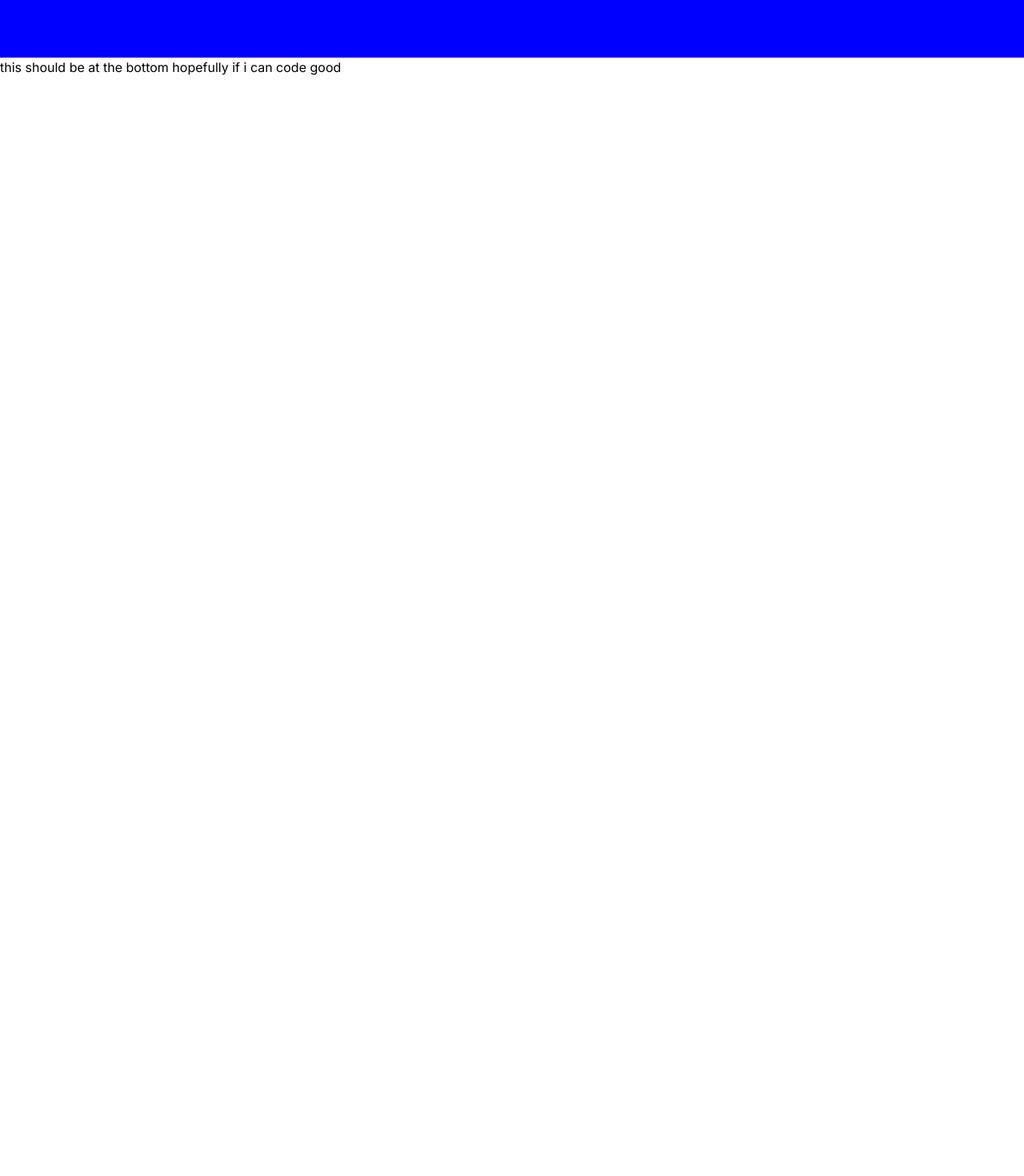
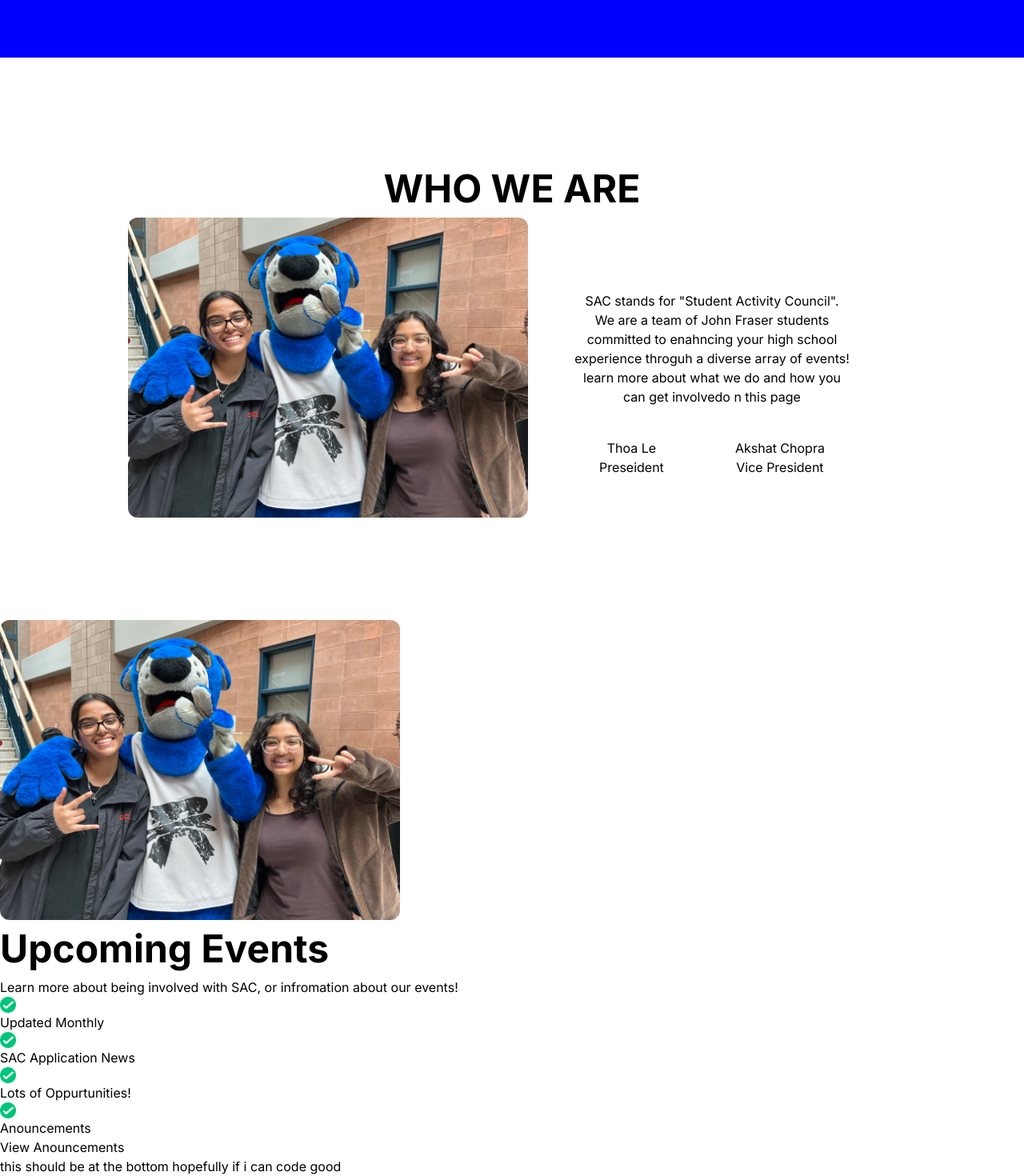
Before and after one commit to JohnfraserSAC/johnfrasersac, a Next.js app: page / in a window 1280 px wide. Shown: the part 728-2198 px from the top of the page at 80% size. Before the commit the page ends 824 px from the top, so only its background shows below. Built offline with nearby package versions, Linux system fonts and the light colour scheme.

Commit message:
created Who we are (i tried to make it dynamic but it didn't work)

```diff
--- a/app/page.tsx
+++ b/app/page.tsx
@@ -3,7 +3,7 @@ import Image from 'next/image'
 
 const page = () => {
   return (
-    <main>
+    <main className='max-w-8xl mx-auto'>
 
       {/* HERO SECTION */}
       <div className='relative h-screen custom-background-1'>
@@ -35,9 +35,86 @@ const page = () => {
 
       {/* WHO WE ARE SECTION */}
 
+      <div className='flex flex-col justify-center items-center mx-40 my-32'>
+        <h1 className='text-center'>WHO WE ARE</h1>
+        <div className='flex'>
+        <Image
+              className='rounded-xl'
+              src='/hero.jpg'
+              width={500}
+              height={1}
+              alt='hero image' />
+          <div className=' flex flex-col  justify-center items-center'>
+            <p className='text-center w-9/12 my-10'>SAC stands for "Student Activity Council". We are a team of John Fraser students committed to enahncing your high school experience throguh a diverse array of events! learn more about what we do and how you can get involvedo n this page</p>
+            <div className='w-full flex text-center  items-center justify-evenly'>
+              <div className=''>
+                <p>Thoa Le</p>
+                <p>Preseident</p>
+              </div>
+              <div className=''>
+                <p>Akshat Chopra</p>
+                <p>Vice President</p>
+              </div>
+            </div>
+          </div>
+        </div>
+      </div>
 
       {/* UPCOMING EVENTS SECTION */}
 
+      <div>
+        <Image
+                className='rounded-xl'
+                src='/hero.jpg'
+                width={500}
+                height={1}
+                alt='hero image' />
+        <div>
+          <h1>Upcoming Events</h1>
+          <p>Learn more about being involved with SAC, or infromation about our events!</p>
+          <div>
+            <div>
+              <div>
+                <Image
+                  src="/checkmark.jpg"
+                  width={20}
+                  height={1}
+                  alt='checkmark'
+                />
+                <p>Updated Monthly</p>
+                <Image
+                  src="/checkmark.jpg"
+                  width={20}
+                  height={1}
+                  alt='checkmark'
+                />
+                <p>SAC Application News</p>
+              </div>
+            </div>
+            <div>
+              <div>
+              <Image
+                  src="/checkmark.jpg"
+                  width={20}
+                  height={1}
+                  alt='checkmark'
+                />
+                <p>Lots of Oppurtunities!</p>
+                <Image
+                  src="/checkmark.jpg"
+                  width={20}
+                  height={1}
+                  alt='checkmark'
+                />
+                <p>Anouncements</p>
+              </div>
+            </div>
+          </div>
+          <a href='/anouncements'>
+            <button>View Anouncements</button>
+          </a>
+        </div>
+      </div>
 
       {/* MEET OUR TEAM + SOCIALS SECTION */}
 
--- a/components/navbar.tsx
+++ b/components/navbar.tsx
@@ -4,7 +4,7 @@ import Image from 'next/image'
 const Navbar = () => {
   return (
     <main className='absolute top-0 z-50 bg-transparent w-full'>
-       <div className='flex justify-between mx-60'>
+       <div className='flex justify-between mx-4 sm:mx-10 md:mx-60'>
         <div className='text-left'>
           <div>
             <a href='/'>
@@ -16,7 +16,7 @@ const Navbar = () => {
             </a>
           </div>
         </div>
-        <div className='flex text-right gap-8  justify-center items-center'>
+        <div className='flex text-right gap-2 sm:gap-4 md:gap-8 justify-center items-center text-xs sm:text-sm md:text-base'>
           <div>
             <a href='/anouncements'>Anouncements</a>
           </div>
```
Also changed, not shown: public/checkmark.jpg (added).
